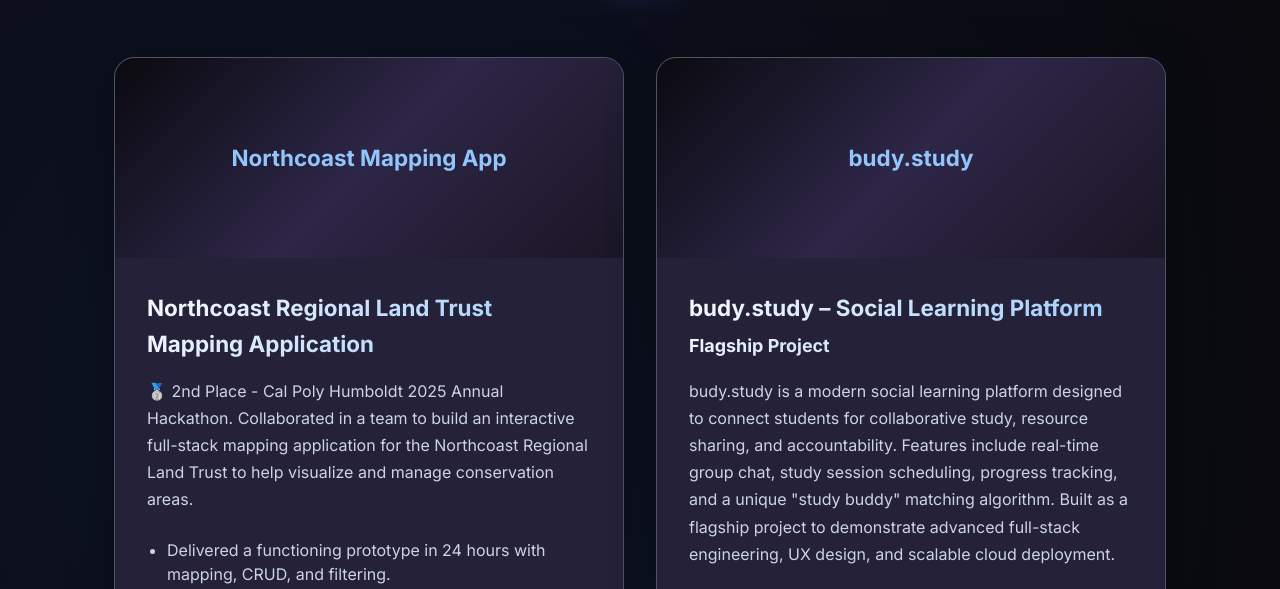
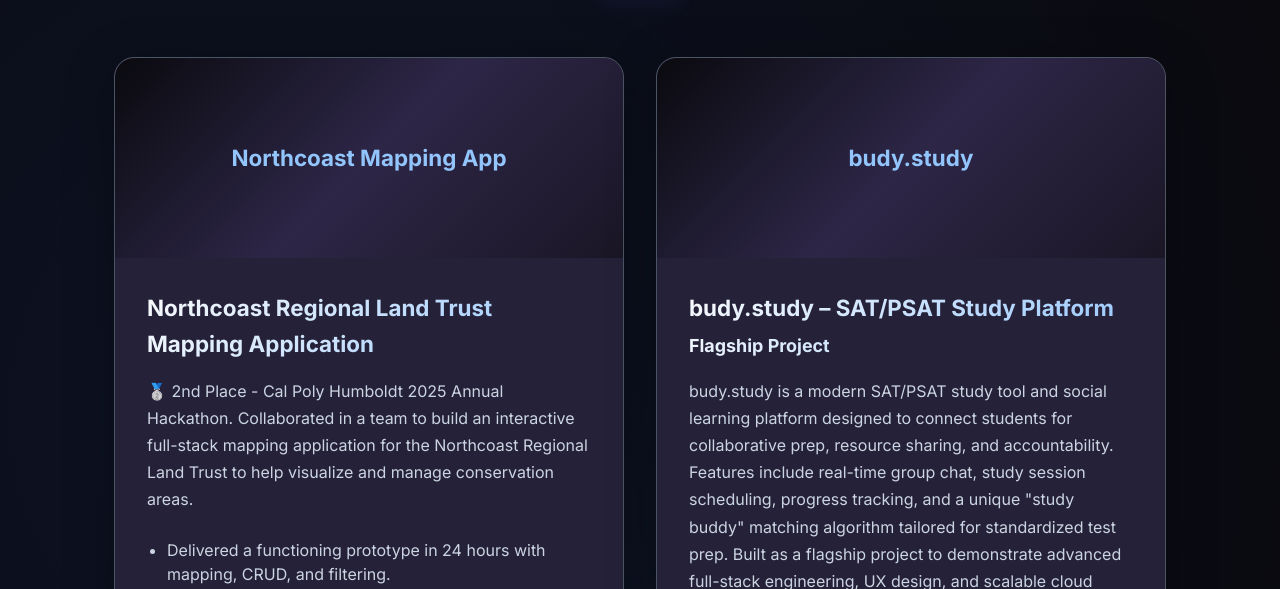
Before and after one commit to loganipad/portfolio, a plain HTML site: page projects.html in a window 1280 px wide. Shown: the part 195-784 px from the top of the page. Drawn offline with Linux system fonts and the light colour scheme.

Commit message:
Clarify budy.study as SAT/PSAT study tool

```diff
--- a/projects.html
+++ b/projects.html
@@ -88,10 +88,10 @@
                             <div class="placeholder-img">budy.study</div>
                         </div>
                         <div class="project-content">
-                            <h3 class="project-title">budy.study – Social Learning Platform <span style="color: #f39c12; font-size: 0.8em;">Flagship Project</span></h3>
+                            <h3 class="project-title">budy.study – SAT/PSAT Study Platform <span style="color: #f39c12; font-size: 0.8em;">Flagship Project</span></h3>
                             <p class="project-description">
-                                budy.study is a modern social learning platform designed to connect students for collaborative study, resource sharing, and accountability.
-                                Features include real-time group chat, study session scheduling, progress tracking, and a unique "study buddy" matching algorithm.
+                                budy.study is a modern SAT/PSAT study tool and social learning platform designed to connect students for collaborative prep, resource sharing, and accountability.
+                                Features include real-time group chat, study session scheduling, progress tracking, and a unique "study buddy" matching algorithm tailored for standardized test prep.
                                 Built as a flagship project to demonstrate advanced full-stack engineering, UX design, and scalable cloud deployment.
                             </p>
                             <ul class="project-metrics">
```
